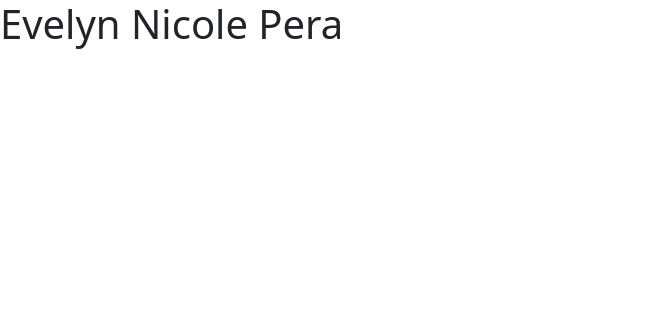
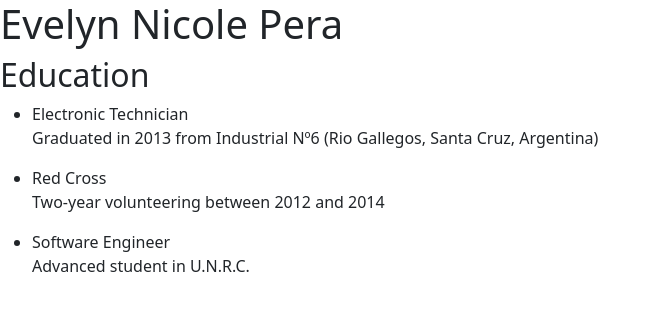
Before and after one commit to ENPera1994/projects, a Flask app: page / in a window 1280 px wide. Shown: the top 311 px of the page, without its empty margins (0-658 px from the left). Run offline with Flask 3, Linux system fonts and the light colour scheme.

Commit message:
feat: Added Education section to index.html

```diff
--- a/src/templates/index.html
+++ b/src/templates/index.html
@@ -1,5 +1,5 @@
 <!DOCTYPE html>
-<html lang="es">
+<html lang="en">
 <head>
     <meta charset="UTF-8">
     <meta http-equiv="X-UA-Compatible" content="IE=edge">
@@ -10,5 +10,17 @@
 </head>
 <body>
     <h1>Evelyn Nicole Pera</h1>
+
+    <div id="education">
+        <h2>Education</h2>
+        <ul>
+            <li>Electronic Technician</li>
+            <p>Graduated in 2013 from Industrial Nº6 (Rio Gallegos, Santa Cruz, Argentina)</p>
+            <li>Red Cross</li>
+            <p>Two-year volunteering between 2012 and 2014 </p>
+            <li>Software Engineer</li>
+            <p>Advanced student in U.N.R.C. </p>
+        </ul>
+    </div>
 </body>
 </html>
```
